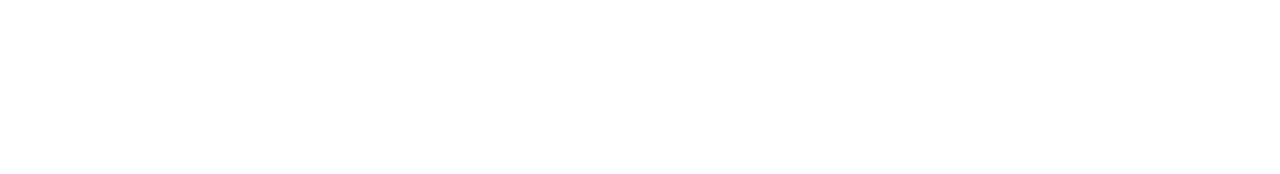
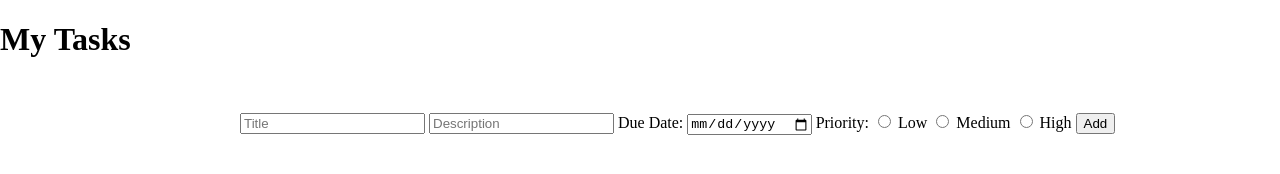
Before and after one commit to GokhanTurgut/todo-list, a plain HTML site: page index.html in a window 1280 px wide. Drawn offline with Linux system fonts and the light colour scheme.

```diff
--- a/index.html
+++ b/index.html
@@ -4,10 +4,33 @@
     <meta charset="UTF-8">
     <meta http-equiv="X-UA-Compatible" content="IE=edge">
     <meta name="viewport" content="width=device-width, initial-scale=1.0">
-    <title>To-Do</title>
+    <title>My Tasks</title>
     <link rel="stylesheet" href="style.css">
 </head>
 <body>
+    <div id="header">
+        <h1>My Tasks</h1>
+    </div>
+    <div id="projects">
+
+    </div>
+    <div id="tasks">
+        <form class="taskForm">
+            <input type="text" name="title" id="formTitle" placeholder="Title" required>
+            <input type="text" name="description" id="formDescription" placeholder="Description">
+            <label for="dueDate">Due Date:</label>
+            <input type="date" name="dueDate" id="formDueDate">
+            <label for="priority">Priority:</label>
+            <input type="radio" name="priority" id="formLowPriority" value="Low" required>
+            <label for="formLowPriority">Low</label>
+            <input type="radio" name="priority" id="formMediumPriority" value="Medium">
+            <label for="formMediumPriority">Medium</label>
+            <input type="radio" name="priority" id="formHighPriority" value="High">
+            <label for="formHighPriority">High</label>
+            <input type="submit" id="formSubmit" value="Add">
+        </form>
+
+    </div>
     <script src="main.js"></script>
 </body>
 </html>
--- a/style.css
+++ b/style.css
@@ -0,0 +1,23 @@
+body {
+    margin: 0;
+    min-height: 100vh;
+    display: grid;
+    grid-template-columns: 15rem auto;
+    grid-template-rows: 7rem auto;
+    grid-template-areas:
+        "header header"
+        "navigation tasks"
+        "navigation tasks";
+}
+
+#header {
+    grid-area: header;
+}
+
+#projects {
+    grid-area: navigation;
+}
+
+#tasks {
+    grid-area: tasks;
+}
```
Also changed, not shown: main.js (+1 -1 lines).
